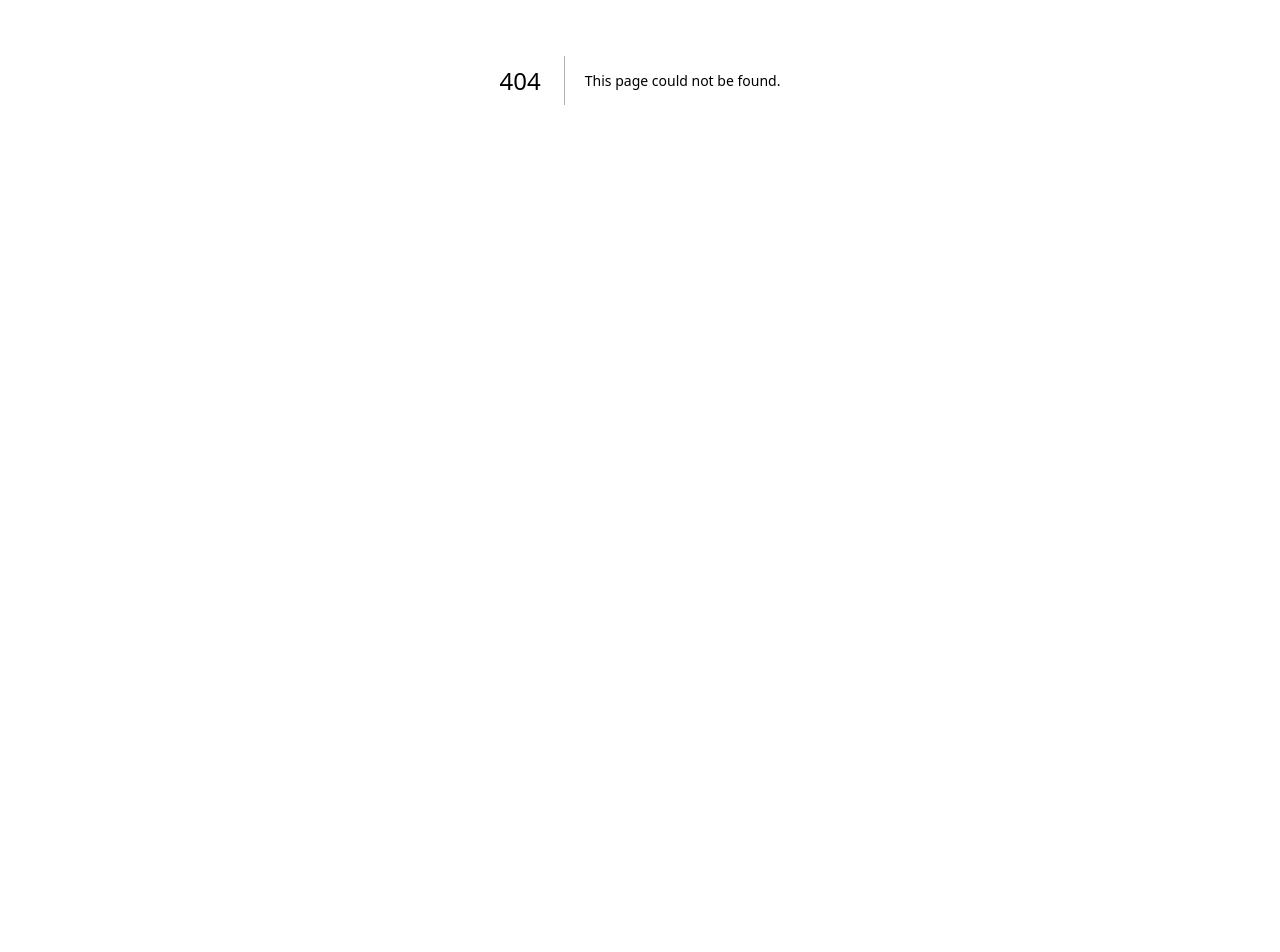
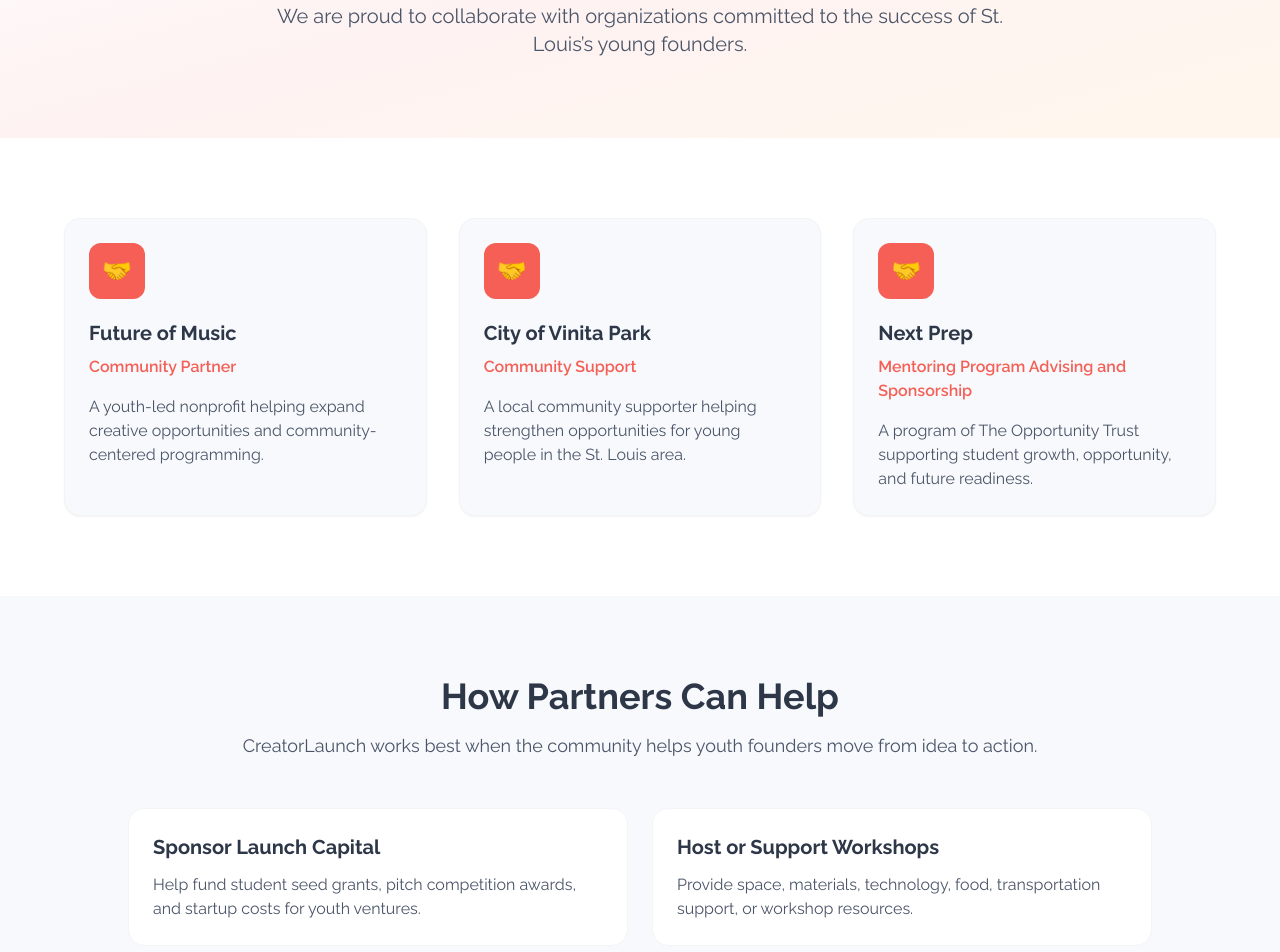
Before and after one commit to AdminYouthCreator/CreatorLaunch, a Next.js app in the folder frontend/: page /partners in a window 1280 px wide. Before the commit this address had no page. Shown: the part 320-1272 px from the top of the page. Before the commit the page ends 800 px from the top, so only its background shows below. Built offline with nearby package versions, Linux system fonts and the light colour scheme.

Commit message:
Add Partners page with partner details and CTA

```diff
--- /dev/null
+++ b/frontend/pages/partners.tsx
@@ -0,0 +1,149 @@
+import React from 'react';
+import Link from 'next/link';
+import Layout from '@/components/common/Layout';
+
+const partners = [
+  {
+    name: 'Future of Music',
+    type: 'Community Partner',
+    description:
+      'A youth-led nonprofit helping expand creative opportunities and community-centered programming.',
+  },
+  {
+    name: 'City of Vinita Park',
+    type: 'Community Support',
+    description:
+      'A local community supporter helping strengthen opportunities for young people in the St. Louis area.',
+  },
+  {
+    name: 'Next Prep',
+    type: 'Mentoring Program Advising and Sponsorship',
+    description:
+      'A program of The Opportunity Trust supporting student growth, opportunity, and future readiness.',
+  },
+];
+
+const PartnersPage = () => {
+  return (
+    <Layout title="Partners | CreatorLaunch">
+      <main className="min-h-screen bg-white">
+        {/* Hero */}
+        <section className="bg-gradient-to-br from-white via-red-50 to-orange-50 py-20">
+          <div className="container mx-auto px-4 text-center">
+            <p className="text-primary font-semibold mb-3">
+              Building with community.
+            </p>
+            <h1 className="text-4xl md:text-6xl font-bold text-dark mb-6">
+              Our Partners
+            </h1>
+            <p className="text-lg md:text-xl text-medium max-w-3xl mx-auto">
+              We are proud to collaborate with organizations committed to the success of
+              St. Louis’s young founders.
+            </p>
+          </div>
+        </section>
+
+        {/* Partner Cards */}
+        <section className="py-20 bg-white">
+          <div className="container mx-auto px-4">
+            <div className="grid md:grid-cols-3 gap-8 max-w-6xl mx-auto">
+              {partners.map((partner) => (
+                <div
+                  key={partner.name}
+                  className="bg-light rounded-2xl p-6 border border-gray-100 shadow-sm"
+                >
+                  <div className="w-14 h-14 bg-primary rounded-xl flex items-center justify-center text-white text-2xl mb-5">
+                    🤝
+                  </div>
+                  <h2 className="text-xl font-bold text-dark mb-2">{partner.name}</h2>
+                  <p className="text-primary font-semibold mb-4">{partner.type}</p>
+                  <p className="text-medium">{partner.description}</p>
+                </div>
+              ))}
+            </div>
+          </div>
+        </section>
+
+        {/* Partnership Opportunities */}
+        <section className="py-20 bg-light">
+          <div className="container mx-auto px-4">
+            <div className="max-w-5xl mx-auto">
+              <div className="text-center mb-12">
+                <h2 className="text-3xl md:text-4xl font-bold text-dark mb-4">
+                  How Partners Can Help
+                </h2>
+                <p className="text-lg text-medium">
+                  CreatorLaunch works best when the community helps youth founders move from
+                  idea to action.
+                </p>
+              </div>
+
+              <div className="grid md:grid-cols-2 gap-6">
+                <div className="bg-white rounded-2xl p-6 border border-gray-100">
+                  <h3 className="text-xl font-bold text-dark mb-3">Sponsor Launch Capital</h3>
+                  <p className="text-medium">
+                    Help fund student seed grants, pitch competition awards, and startup costs
+                    for youth ventures.
+                  </p>
+                </div>
+
+                <div className="bg-white rounded-2xl p-6 border border-gray-100">
+                  <h3 className="text-xl font-bold text-dark mb-3">Host or Support Workshops</h3>
+                  <p className="text-medium">
+                    Provide space, materials, technology, food, transportation support, or
+                    workshop resources.
+                  </p>
+                </div>
+
+                <div className="bg-white rounded-2xl p-6 border border-gray-100">
+                  <h3 className="text-xl font-bold text-dark mb-3">Share Professional Skills</h3>
+                  <p className="text-medium">
+                    Help students learn business basics like branding, finance, marketing,
+                    product creation, and customer discovery.
+                  </p>
+                </div>
+
+                <div className="bg-white rounded-2xl p-6 border border-gray-100">
+                  <h3 className="text-xl font-bold text-dark mb-3">Invest in the Platform</h3>
+                  <p className="text-medium">
+                    Support the development of CreatorLaunch’s digital tools for youth
+                    entrepreneurs.
+                  </p>
+                </div>
+              </div>
+            </div>
+          </div>
+        </section>
+
+        {/* CTA */}
+        <section className="py-20 bg-primary text-white">
+          <div className="container mx-auto px-4 text-center">
+            <h2 className="text-3xl md:text-4xl font-bold mb-4">
+              Support the Next Generation.
+            </h2>
+            <p className="text-lg text-white/90 max-w-2xl mx-auto mb-8">
+              Does your organization want to help dismantle barriers for young entrepreneurs?
+            </p>
+
+            <div className="flex flex-col sm:flex-row justify-center gap-4">
+              <Link
+                href="/contact"
+                className="bg-white text-primary px-8 py-4 rounded-lg font-semibold hover:bg-gray-100 transition-colors"
+              >
+                Become a Partner
+              </Link>
+              <Link
+                href="/donate"
+                className="bg-red-700 text-white px-8 py-4 rounded-lg font-semibold hover:bg-red-800 transition-colors"
+              >
+                Individual Donation
+              </Link>
+            </div>
+          </div>
+        </section>
+      </main>
+    </Layout>
+  );
+};
+
+export default PartnersPage;
```
